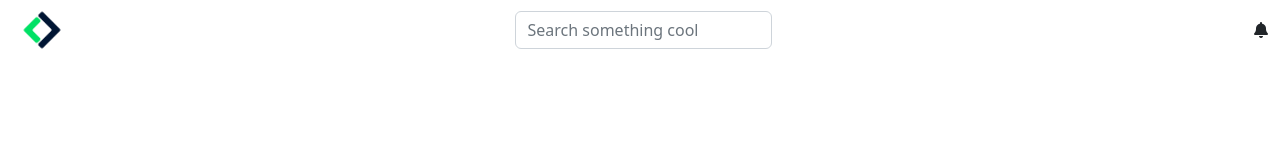
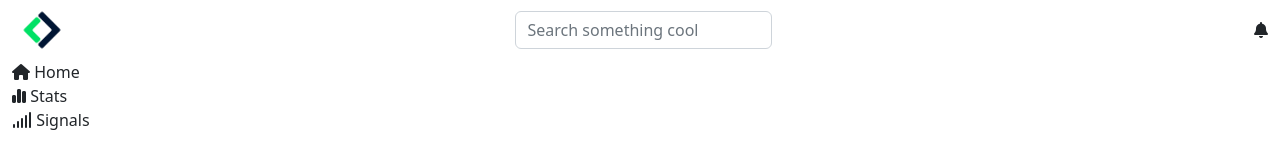
Before and after one commit to Cosimo-Colucci/html-css-bootstrap-dashboard, a plain HTML site: page index.html in a window 1280 px wide. Drawn offline with nearby package versions, Linux system fonts and the light colour scheme.

Commit message:
side bar upper contents

```diff
--- a/index.html
+++ b/index.html
@@ -47,25 +47,79 @@
         </header>
 
         <main class="container-fluid">
+
             <section class="row">
-                <div class="sidebar col-2"></div>
+
+                <div class="sidebar col-2 d-flex justify-content-between">
+
+                    <div class="control d-flex flex-column">
+                        <div class="home">
+                            <i class="fa-solid fa-house"></i>
+                            <span class="d-none d-lg-inline">
+                                Home
+                            </span>
+                        </div>
+
+                        <div class="chart">
+                            <i class="fa-solid fa-chart-simple"></i>
+                            <span class="d-none d-lg-inline">
+                                Stats
+                            </span>
+                        </div>
+
+                        <div class="signal">
+                            <i class="fa-solid fa-signal"></i>
+                            <span class="d-none d-lg-inline">
+                                Signals
+                            </span>
+                        </div>
+
+                    </div>
+
+                    <div class="settings">
+
+                    </div>
+
+                </div>
+
                 <div class="upper col-10">
+
                     <div class="row">
-                        <div class="col-12"></div>
+
                         <div class="col-12">
+
+                            <div class="n-s"></div>
+                            <div class="bags"></div>
+                            <div class="count"></div>
+
+                        </div>
+
+                        <div class="col-12">
+
                             <div class="row">
+
                                 <div class="col-sm-12 col-md-8">
+
                                     <div class="col-12"></div>
                                     <div class="col-12"></div>
+
                                 </div>
+
                                 <div class="col-sm-12 col-md-4">
+
                                     <div class="col-12"></div>
                                     <div class="col-12"></div>
+
                                 </div>
+
                             </div>
+
                         </div>
+
                     </div>
+
                 </div>
+
             </section>
 
         </main>
```
